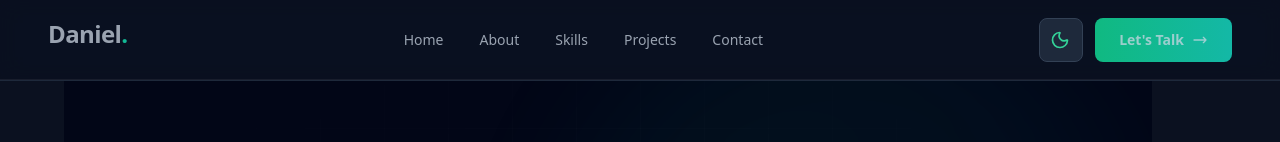
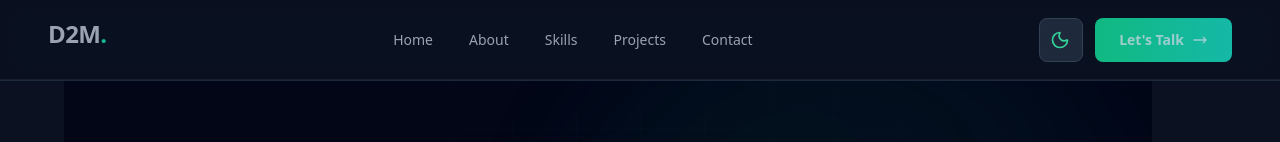
Before and after one commit to daniel2023-maseya2002/my-portfolio, a React (Vite) app: page / in a window 1280 px wide. Shown: the top 142 px of the page. Built offline with nearby package versions, Linux system fonts and the light colour scheme.

Commit message:
updated the logo.

```diff
--- a/src/components/layout/Navbar.jsx
+++ b/src/components/layout/Navbar.jsx
@@ -23,7 +23,7 @@ const Navbar = ({ theme, onToggleTheme }) => {
           href="#home"
           className="font-black text-2xl tracking-tight text-slate-900 dark:text-white transition-colors group"
         >
-          Daniel
+          D2M
           <span className="text-transparent bg-clip-text bg-gradient-to-r from-emerald-500 to-teal-500 group-hover:from-emerald-400 group-hover:to-teal-400 transition-all">
             .
           </span>
```
